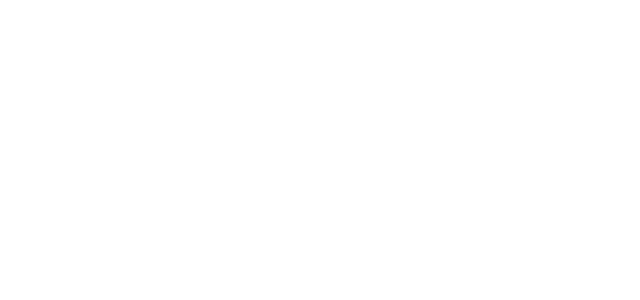
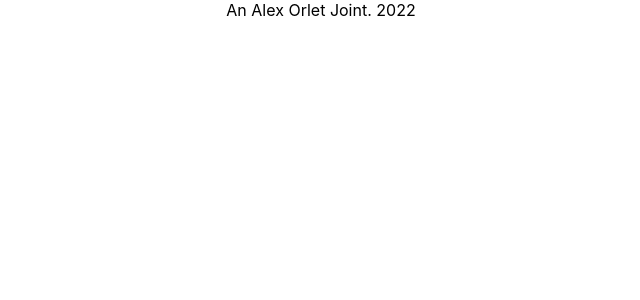
Before and after one commit to AlexOrlet89/Zodiac-Signs, a React (Create React App) app: page / in a window 1280 px wide. Shown: the top 300 px of the page, without its empty margins (319-959 px from the left). Built offline with nearby package versions, Linux system fonts and the light colour scheme.

Commit message:
fixed file names, NO UPPERCASE FILE EXTENSIONS lol

```diff
--- a/src/App.js
+++ b/src/App.js
@@ -1,9 +1,12 @@
+import React from 'react';
+
 import './App.css';
+import Footer from './components/Footer/Footer.js';
 
 function App() {
   return (
     <div className="App">
-
+      <Footer />
     </div>
   );
 }
--- a/src/components/Footer/Footer.JS
+++ b/src/components/Footer/Footer.JS
@@ -0,0 +1,5 @@
+import React from 'react';
+
+export default function Footer() {
+  return <footer>An Alex Orlet Joint. 2022</footer>;
+}
--- a/src/components/Header/Header.JS
+++ b/src/components/Header/Header.JS
@@ -0,0 +1 @@
+import React from 'react';
--- a/src/components/Main/Main.JS
+++ b/src/components/Main/Main.JS
@@ -0,0 +1 @@
+import React from 'react';
--- a/src/components/Zodiac/Zodiac.JS
+++ b/src/components/Zodiac/Zodiac.JS
@@ -0,0 +1 @@
+import React from 'react';
```
Also changed, not shown: 1 other file (tests, documents, lock files or other folders).
